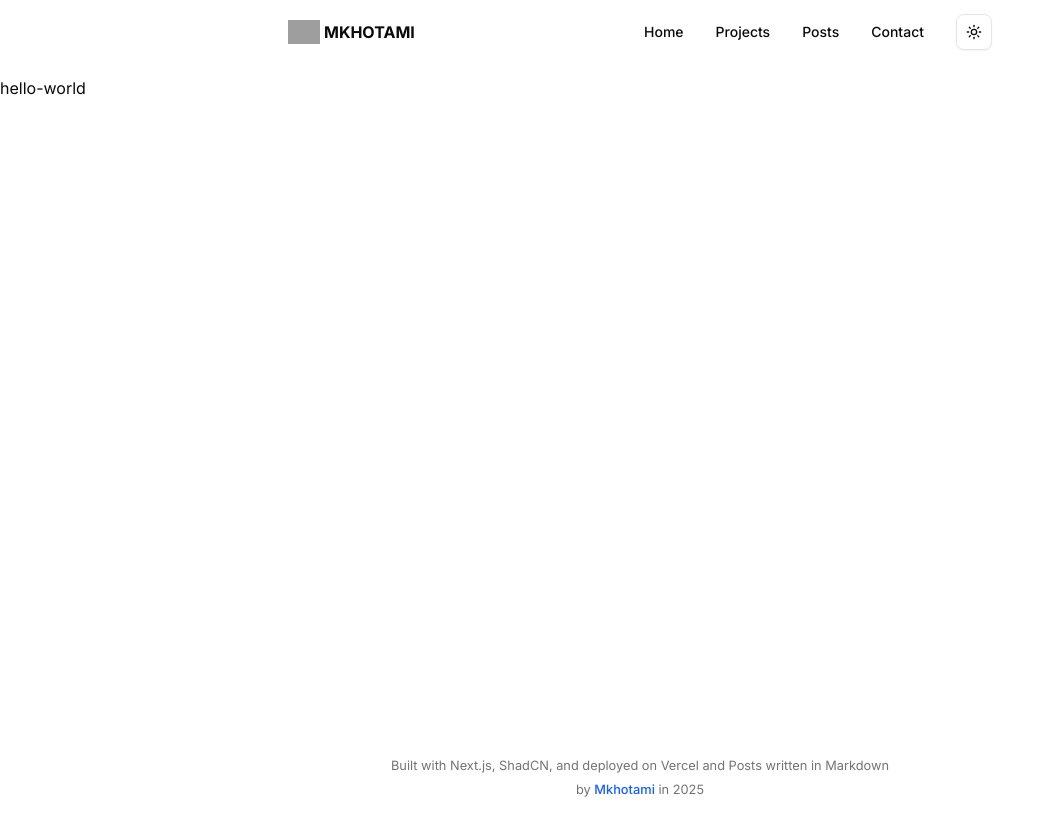
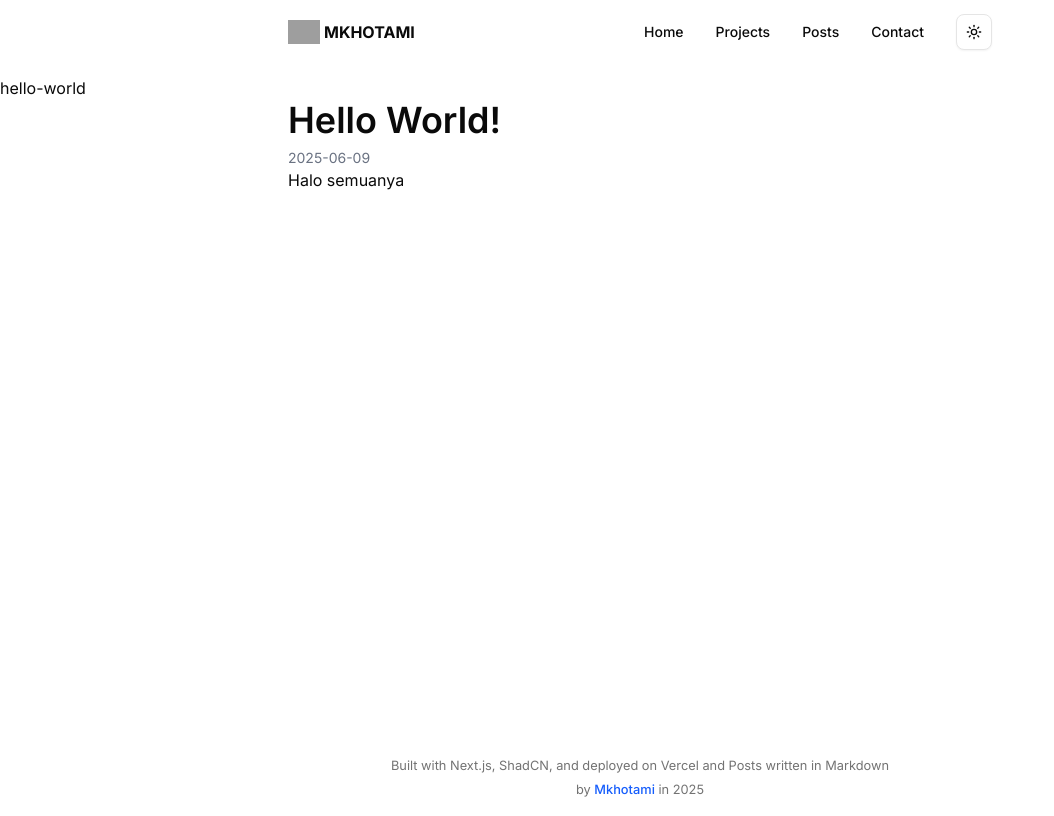
Before and after one commit to mkhotamirais/next-portfolio, a Next.js app: page /posts/hello-world in a window 1280 px wide. Shown: the whole page, without its empty margins (0-1054 px from the left). Built offline with nearby package versions, Linux system fonts and the light colour scheme; grey boxes are pictures that could not be loaded.

Commit message:
coba lagi

```diff
--- a/app/posts/[slug]/page.tsx
+++ b/app/posts/[slug]/page.tsx
@@ -1,5 +1,5 @@
-import { getPostBySlug } from "@/lib/posts";
-// import { marked } from "marked";
+import { getAllSlugs, getPostBySlug } from "@/lib/posts";
+import { marked } from "marked";
 import { notFound } from "next/navigation";
 import React from "react";
 
@@ -8,18 +8,23 @@ export default async function PostPage({ params }: { params: { slug: string } })
   const post = await getPostBySlug(slug);
   if (!post) return notFound();
 
-  // const html = marked(post.content);
+  const html = marked(post.content);
 
   return (
     <section className="section">
       <div>{slug}</div>
-      {/* <div className="container">
+      <div className="container">
         <article className="prose">
           <h1 className="h1">{post.meta.title}</h1>
           <p className="text-sm text-gray-500">{post.meta.date}</p>
           <div dangerouslySetInnerHTML={{ __html: html }} />
         </article>
-      </div> */}
+      </div>
     </section>
   );
 }
+
+export async function generateStaticParams() {
+  const slugs = await getAllSlugs(); // misalnya ['hello-world', 'nextjs-tips']
+  return slugs.map((slug) => ({ slug }));
+}
--- a/lib/posts.ts
+++ b/lib/posts.ts
@@ -32,3 +32,10 @@ export function getPostBySlug(slug: string) {
     content,
   };
 }
+
+export function getAllSlugs() {
+  return fs
+    .readdirSync(postsDir)
+    .filter((file) => file.endsWith(".md"))
+    .map((file) => file.replace(/\.md$/, ""));
+}
```
